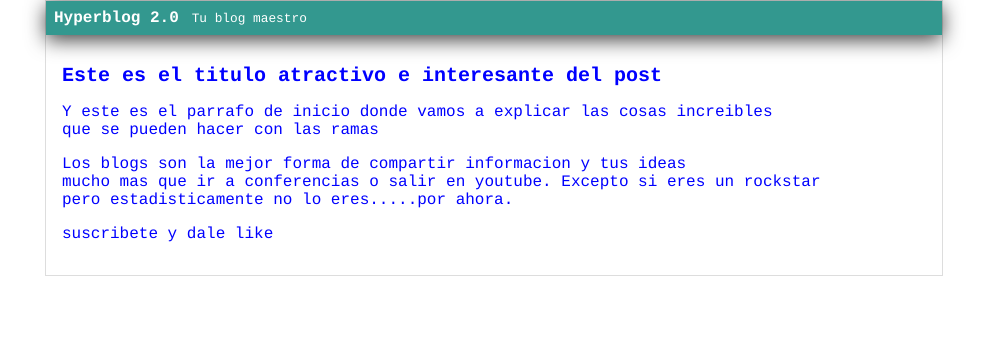
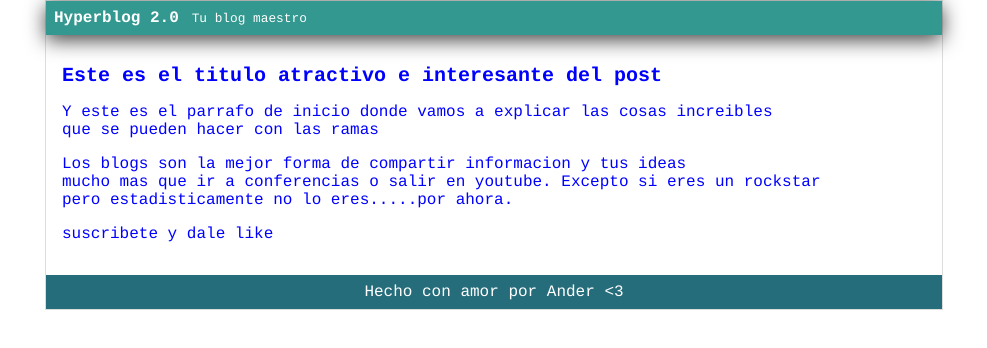
Before and after one commit to AnderXiquita/hyperblog, a plain HTML site: page ander.html in a window 1280 px wide. Shown: the whole page, without its empty margins (146-1133 px from the left). Drawn offline with Linux system fonts and the light colour scheme.

Commit message:
footer terminado

```diff
--- a/ander.html
+++ b/ander.html
@@ -30,6 +30,9 @@
                 suscribete y dale like
             </p>
         </div>
+        <div id="footer">
+            Hecho con amor por Ander &lt;3
+        </div>
     </div>
 </body>
 </html>
--- a/css/estilos.css
+++ b/css/estilos.css
@@ -37,3 +37,10 @@ body{
     font-size: 0.8em;
     margin: 0 0 0 1em;
 }
+
+#footer{
+    background: #256D7B;
+    color: white;
+    text-align: center;
+    padding: 0.5em ;
+}
```
